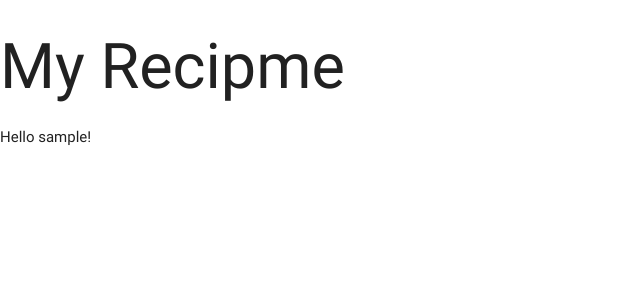
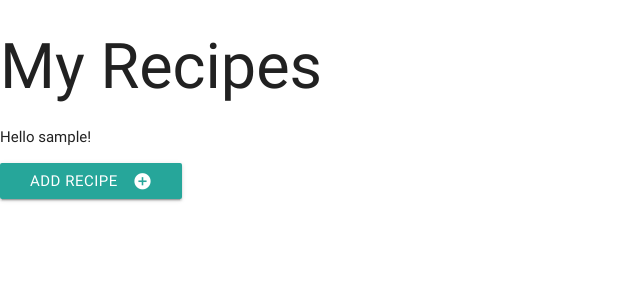
Before and after one commit to benhasselgren/data-centric-milestone, a Flask app: a page that uses templates/my_cookbook.html in a window 1280 px wide. Shown: the top 300 px of the page, without its empty margins (0-640 px from the left). Run offline with Flask 2, Linux system fonts and the light colour scheme; parts of the project's set-up code (start-up, migrations or seed data) failed here and were passed over.

Commit message:
Added main user page

```diff
--- a/templates/my_cookbook.html
+++ b/templates/my_cookbook.html
@@ -1,9 +1,9 @@
 {% extends 'base.html'%}
 {% block content %}
 
-<h1>My Recipme</h1>
+<h1>My Recipes</h1>
 <p>Hello {{ username }}!</p>
 
-<!--<a href="{{ url_for('add_recipe', username=username) }}">Create a New RecipMe</a> -->
+<a class="waves-effect waves-light btn" href="{{ url_for('add_recipe', username=username) }}"><i class="material-icons right">add_circle</i>Add recipe</a>
 
 {% endblock %}
```
